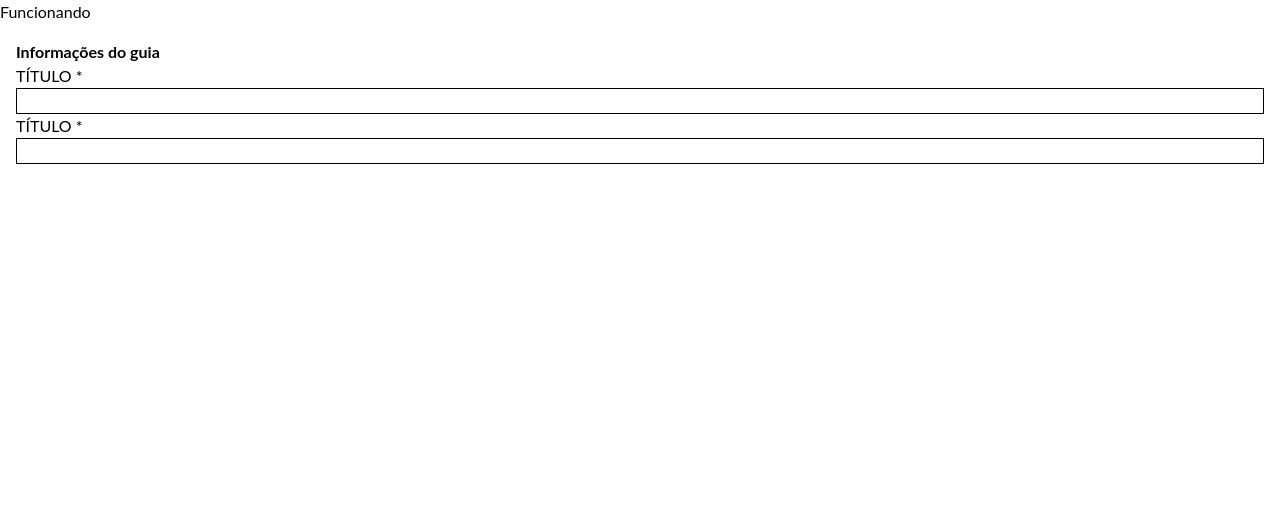
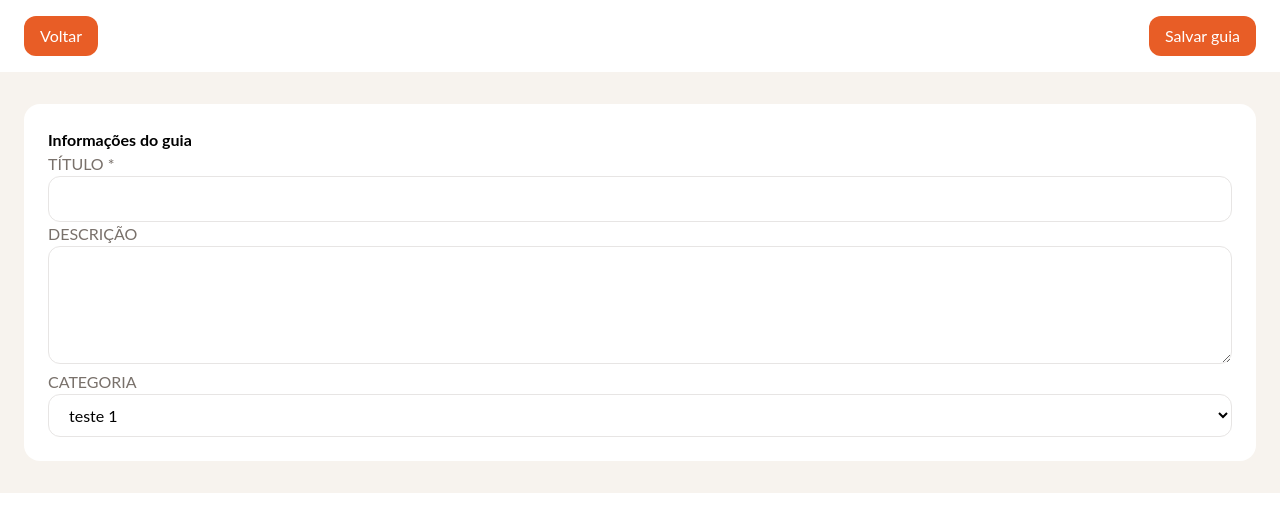
Before and after one commit to robertokpp/PassaPosso, a React (Vite) app in the folder frontend/: page /nova-guia in a window 1280 px wide. Shown: the top 532 px of the page. Built offline with nearby package versions, Linux system fonts and the light colour scheme.

Commit message:
Atualiza estrutura do projeto e adiciona novos componentes de formulário

```diff
--- a/frontend/src/components/Button.tsx
+++ b/frontend/src/components/Button.tsx
@@ -2,13 +2,12 @@ import { twMerge } from "tailwind-merge";
 
 type Props = React.ComponentProps<"button"> & {
   isLoading?: boolean;
-  svg?: string;
 };
 
 export function Button({ children, className, ...Rest }: Props) {
   return (
     <button
-      className={twMerge("bg-icon flex items-center py-2 px-4 gap-2 rounded-xl text-white", className)}
+      className={twMerge("bg-icon justify-center items-center flex  py-2 px-4 gap-2 rounded-xl text-white", className)}
       {...Rest}
     >
       {children}
--- /dev/null
+++ b/frontend/src/components/Input.tsx
@@ -0,0 +1,14 @@
+import { twMerge } from "tailwind-merge";
+
+type Props = React.ComponentProps<"input"> & {
+  legend: string;
+};
+
+export function Input({ legend, className }: Props) {
+  return (
+    <fieldset>
+      <legend className="uppercase text-[#79716B]">{legend}</legend>
+      <input type="text" className={twMerge("w-full border px-4 py-2.5 rounded-xl border-[#E7E5E4]", className)} />
+    </fieldset>
+  );
+}
--- /dev/null
+++ b/frontend/src/components/Select.tsx
@@ -0,0 +1,23 @@
+import { twMerge } from "tailwind-merge";
+
+type Props = React.ComponentProps<"input"> & {
+  legend: string;
+  id: string
+};
+
+export function Select({ legend, id, className, children }: Props) {
+  return (
+    <fieldset>
+      <legend className="uppercase text-[#79716B]">{legend}</legend>
+      <select
+        id={id}
+        className={twMerge(
+          "w-full border px-4 py-2.5 rounded-xl border-[#E7E5E4]",
+          className,
+        )}
+      >
+        {children}
+      </select>
+    </fieldset>
+  );
+}
--- /dev/null
+++ b/frontend/src/components/Textarea.tsx
@@ -0,0 +1,14 @@
+import { twMerge } from "tailwind-merge";
+
+type Props = React.ComponentProps<"textarea"> & {
+  legend: string;
+};
+
+export function Textarea({ legend, className,...Rest }: Props) {
+  return (
+    <fieldset>
+      <legend className="uppercase text-[#79716B]">{legend}</legend>
+      <textarea className={twMerge("w-full border px-4 py-2.5 rounded-xl border-[#E7E5E4]", className)} {...Rest}/>
+    </fieldset>
+  );
+}
--- a/frontend/src/index.css
+++ b/frontend/src/index.css
@@ -3,4 +3,5 @@
 @theme {
   --default-font-family: "Lato", sans-serif;
   --color-icon: #e85d26;
+  --color-background: #F7F3EE;
 }
--- a/frontend/src/pages/Home.tsx
+++ b/frontend/src/pages/Home.tsx
@@ -3,11 +3,13 @@ import { Header } from "../components/Header";
 
 export function Home() {
   return (
-    <main className=" bg-[#F7F3EE] h-screen">
+    <main className=" bg-background h-full pb-6">
       <Header></Header>
       <section className="px-6">
-
-      <Card></Card>
+        <div className="mt-4 flex flex-col gap-2">
+          <Card></Card>
+          <Card></Card>
+        </div>
       </section>
     </main>
   );
--- a/frontend/src/pages/NewGuide.tsx
+++ b/frontend/src/pages/NewGuide.tsx
@@ -1,22 +1,34 @@
+import { Button } from "../components/Button";
+import { Header } from "../components/Header";
+import { Input } from "../components/Input";
+import { Select } from "../components/Select";
+import { Textarea } from "../components/Textarea";
+
 export function NewGuide() {
   return (
-    <div>
-      <h1>Funcionando</h1>
+    <main className="flex flex-col">
+      <header className="flex justify-between py-4 px-6 bg-white">
+        <Button>Voltar</Button>
+        <Button>Salvar guia</Button>
+      </header>
 
-      <div className="w-full bg-white p-4">
-        <strong>Informações do guia</strong>
-        <form action="">
-          <label htmlFor=""></label>
-          <fieldset>
-            <legend className="uppercase">Título *</legend>
-            <input type="text" className="w-full border" />
-          </fieldset>
-          <fieldset>
-            <legend className="uppercase">Título *</legend>
-            <input type="text" className="w-full border" />
-          </fieldset>
-        </form>
-      </div>
-    </div>
+      <section className="w-full h-fi px-6 py-8  bg-background">
+        <div className="p-6 bg-white rounded-2xl">
+          <strong>Informações do guia</strong>
+          <form action="">
+            <label htmlFor=""></label>
+
+            <Input legend="Título *"></Input>
+            <Textarea legend="Descrição" rows={4}></Textarea>
+            <Select legend="Categoria" id="categorias">
+              <option>teste 1</option>
+              <option>teste 2</option>
+              <option>teste 3</option>
+              <option>teste 4</option>
+            </Select>
+          </form>
+        </div>
+      </section>
+    </main>
   );
 }
--- /dev/null
+++ b/frontend/src/pages/NewStage.tsx
@@ -0,0 +1,37 @@
+import { Button } from "../components/Button";
+import { Input } from "../components/Input";
+import { Select } from "../components/Select";
+import { Textarea } from "../components/Textarea";
+
+export function NewStage() {
+  return (
+    <main className="flex flex-col">
+      <header className="flex justify-between py-4 px-6 bg-white items-center">
+        <Button>Cancelar</Button>
+        <strong>Nova etapa</strong>
+        <Button>Salvar etapa</Button>
+      </header>
+
+      <section className="w-full h-fi px-6 py-8  bg-background">
+        <div className="p-6 bg-white rounded-2xl">
+          <form action="">
+            <Input legend="Título da etapa *"></Input>
+            <Textarea legend="Descrição / instrução" rows={4}></Textarea>
+            <Input className="w-1/2" legend="Tempo estimado (minutos)"></Input>
+          </form>
+        </div>
+
+        <div className="p-6 bg-white rounded-2xl">
+          <strong>Mídia</strong>
+          <form action="">
+            <div className="flex justify-between gap-4">
+              <Button className="w-full">Nenhuma</Button>
+              <Button className="w-full">Foto</Button>
+              <Button className="w-full">Vídeo</Button>
+            </div>
+          </form>
+        </div>
+      </section>
+    </main>
+  );
+}
--- a/frontend/src/routes/home-router.tsx
+++ b/frontend/src/routes/home-router.tsx
@@ -2,12 +2,15 @@ import { Routes, Route } from "react-router";
 
 import { Home } from "../pages/Home";
 import { NewGuide } from "../pages/NewGuide";
+import { NewStage } from "../pages/NewStage";
+
 
 export function HomeRoute() {
   return (
     <Routes>
       <Route path="/" element={<Home />}></Route>
       <Route path="/nova-guia" element={<NewGuide/>}></Route>
+      <Route path="/nova-etapa" element={<NewStage/>}></Route>
     </Routes>
   );
 }
```
Also changed, not shown: 1 other file (tests, documents, lock files or other folders).
